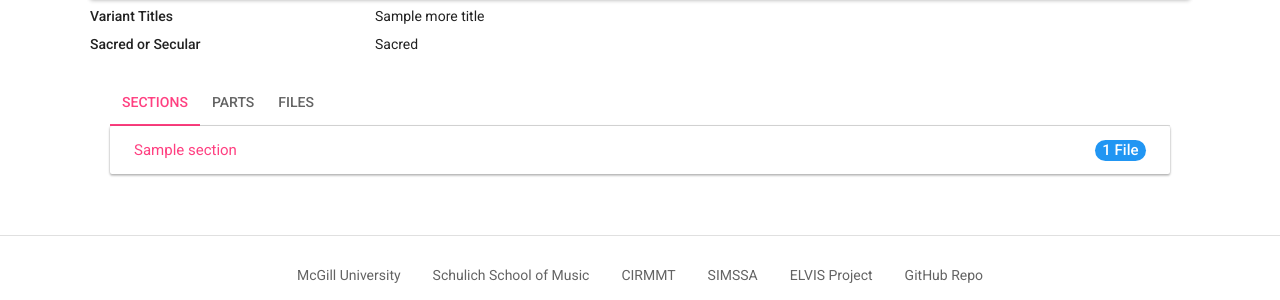
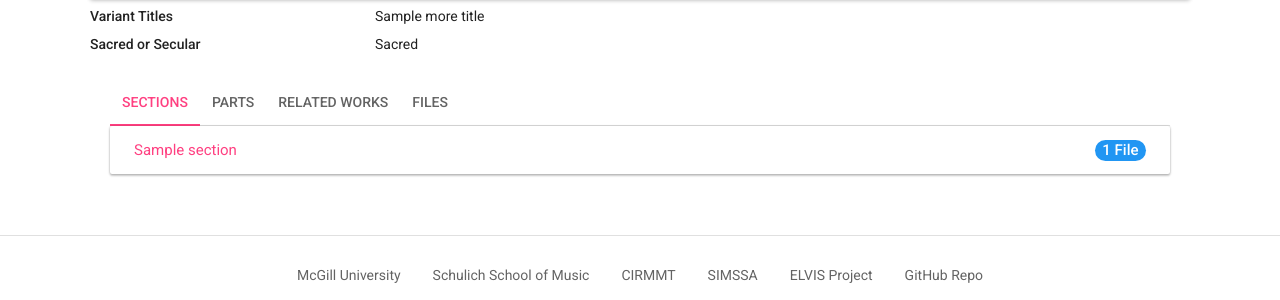
Before and after one commit to ELVIS-Project/simssadb, a Django app: template database/templates/database/musicalwork_detail.html in a window 1280 px wide. Shown: the part 471-771 px from the top of the page. Run offline with Django 3.2, Linux system fonts and the light colour scheme; the template is opened without the code that fills it: most values are stand-ins (such as "Sample title", 1, 10 or a date in 2020); data that the repository does not hold is empty; parts of the project's set-up code (start-up, migrations or seed data) failed here and were passed over; some libraries are stand-ins or nearby versions.

Commit message:
add related works tab to musical work detail
closes #302

```diff
--- a/database/templates/database/musicalwork_detail.html
+++ b/database/templates/database/musicalwork_detail.html
@@ -63,6 +63,9 @@
             <a class="nav-link" id="parts-tab" data-toggle="tab" href="#parts" role="tab" aria-controls="parts" aria-selected="false">Parts</a>
         </li>
         <li class="nav-item">
+            <a class="nav-link" id="related-works-tab" data-toggle="tab" href="#related-works" role="tab" aria-controls="related-works" aria-selected="false">Related Works</a>
+        </li>
+        <li class="nav-item">
             <a class="nav-link" id="files-tab" data-toggle="tab" href="#files" role="tab" aria-controls="files" aria-selected="false">Files</a>
         </li>
     </ul>
@@ -73,6 +76,16 @@
                 <li class="list-group-item d-flex justify-content-between align-items-center">
                     <a href="{{ section.get_absolute_url }}"> {{ section }} </a>
                     <span class="badge badge-info badge-pill"> {{ section.files_count }} File{{ section.files_count|pluralize }}
+                </li>
+            {% endfor %}
+            </ul>
+        </div>
+        <div class="tab-pane fade" id="related-works" role="tabpanel" aria-labelledby="related-works-tab">
+            <ul class="list-group">
+            {% for related_work in musicalwork.related_works.all %}
+                <li class="list-group-item d-flex justify-content-between align-items-center">
+                    <a href="{{ related_work.get_absolute_url }}"> {{ related_work }} </a>
+                    <span class="badge badge-info badge-pill"> {{ related_work.files_count }} File{{ related_work.files_count|pluralize }}
                 </li>
             {% endfor %}
             </ul>
```
